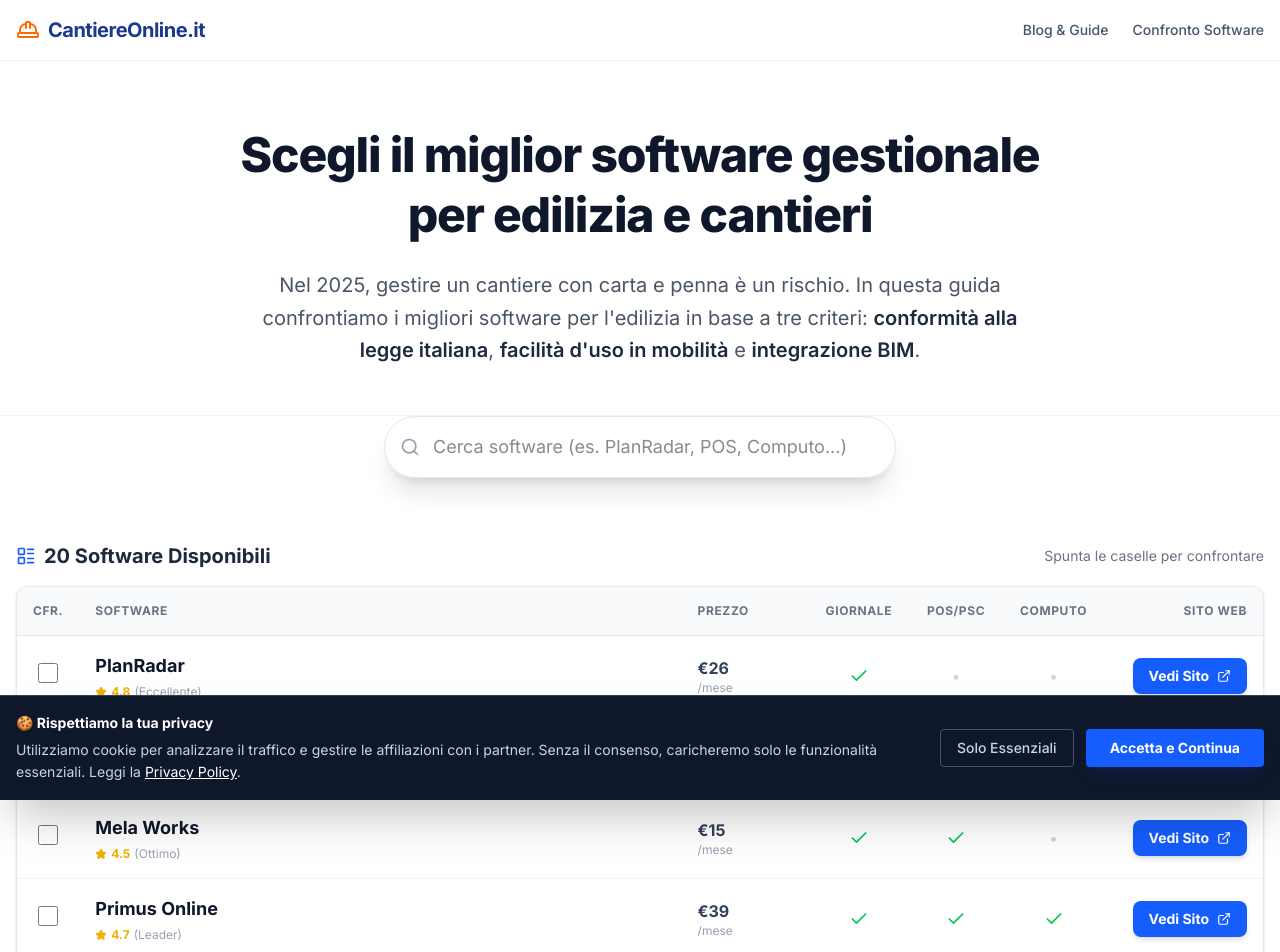
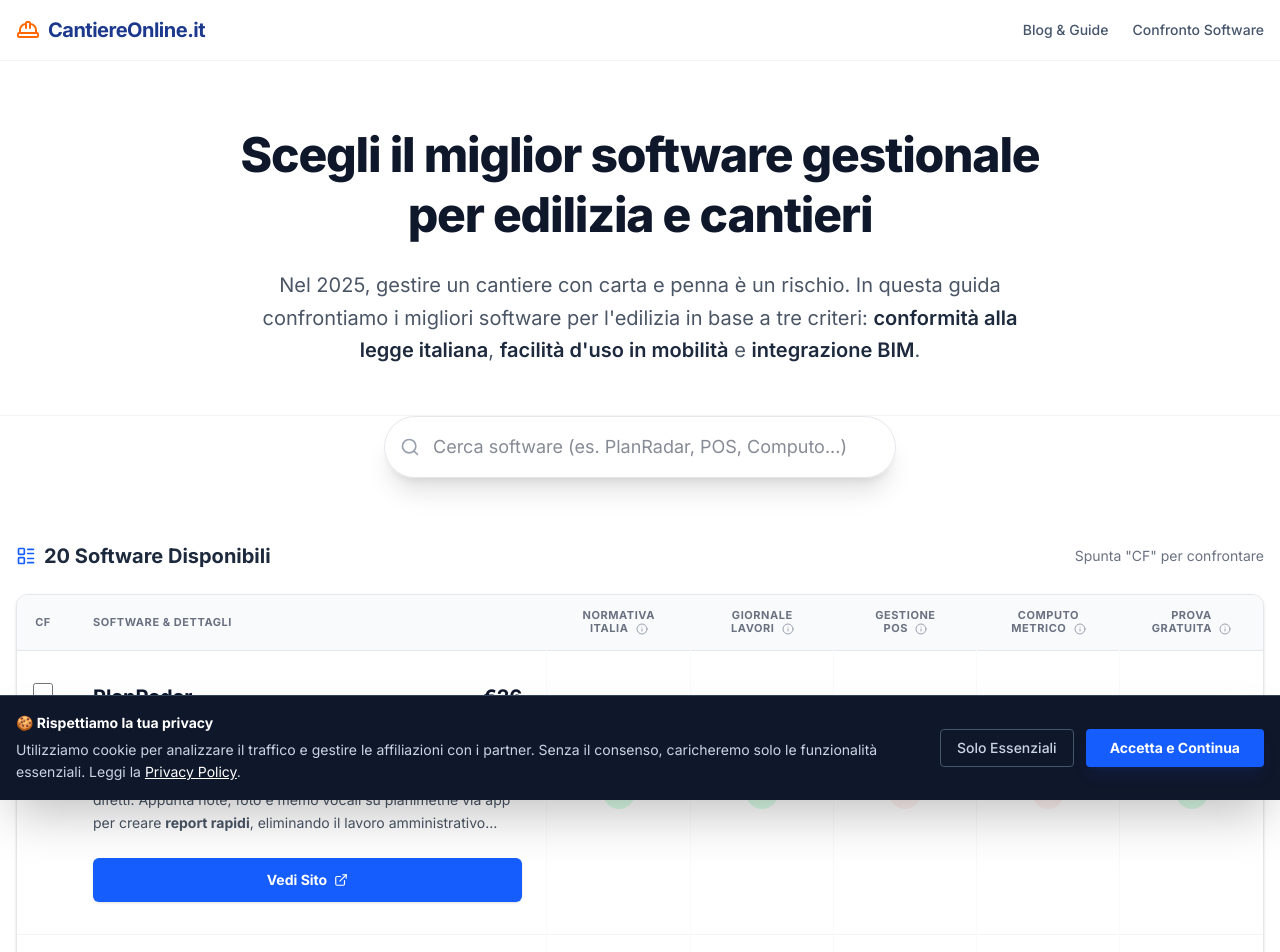
Before and after one commit to Mikymayk/cantiereonline, a Next.js app: page / in a window 1280 px wide. Shown: the top 952 px of the page. Built offline with nearby package versions, Linux system fonts and the light colour scheme.

Commit message:
la volta buona

```diff
--- a/components/SoftwareList.tsx
+++ b/components/SoftwareList.tsx
@@ -4,7 +4,7 @@
 import Link from 'next/link';
 import {
   Search, Check, X, Star, ExternalLink,
-  LayoutList, Scale, Trash2, ArrowRight
+  Scale, Trash2, Info, LayoutList
 } from 'lucide-react';
 import { softwareData } from '@/data/software';
 
@@ -13,7 +13,7 @@
   const [selectedIds, setSelectedIds] = useState<string[]>([]);
   const [showCompare, setShowCompare] = useState(false);
 
-  // Filtra i software in base alla ricerca
+  // Filtra i software
   const filteredSoftware = softwareData.filter(software =>
     software.name.toLowerCase().includes(searchTerm.toLowerCase()) ||
     software.description.toLowerCase().includes(searchTerm.toLowerCase())
@@ -32,8 +32,14 @@
     }
   };
 
-  // Dati per il Modale di Confronto
   const comparisonData = softwareData.filter(s => selectedIds.includes(s.id));
+
+  // Helper per renderizzare icone check/cross stile tabella
+  const StatusIcon = ({ active }: { active: boolean }) => (
+    <div className={`flex items-center justify-center w-8 h-8 rounded-full mx-auto ${active ? 'bg-green-100 text-green-600' : 'bg-red-50 text-red-400'}`}>
+      {active ? <Check size={18} strokeWidth={3} /> : <X size={18} strokeWidth={3} />}
+    </div>
+  );
 
   return (
     <>
@@ -51,7 +57,7 @@
           </div>
       </section>
 
-      {/* --- BARRA FLOTTANTE (Appare se selezioni checkbox) --- */}
+      {/* --- BARRA FLOTTANTE COMPARAZIONE --- */}
       {selectedIds.length > 0 && (
         <div className="fixed bottom-6 left-1/2 -translate-x-1/2 bg-slate-900 text-white px-6 py-3 rounded-full shadow-2xl z-50 flex items-center gap-4 animate-in slide-in-from-bottom-4">
           <span className="font-bold text-sm">{selectedIds.length} Selezionati</span>
@@ -59,7 +65,7 @@
             onClick={() => setShowCompare(true)}
             className="bg-blue-600 hover:bg-blue-500 text-white px-4 py-1.5 rounded-full font-bold text-sm transition-colors flex items-center gap-2"
           >
-            <Scale size={16}/> Confronta
+            <Scale size={16}/> Confronta Ora
           </button>
           <button onClick={() => setSelectedIds([])} className="text-slate-400 hover:text-white">
             <X size={18}/>
@@ -67,38 +73,36 @@
         </div>
       )}
 
-      {/* --- TABELLA COMPARATIVA --- */}
+      {/* --- TABELLA PRINCIPALE (STILE SCREENSHOT) --- */}
       <div id="confronto" className="max-w-7xl mx-auto px-4 py-8">
 
-        <div className="flex justify-between items-center mb-4">
+        <div className="flex justify-between items-center mb-6">
           <h3 className="font-bold text-xl text-slate-800 flex items-center gap-2">
             <LayoutList size={20} className="text-blue-600"/>
             {filteredSoftware.length} Software Disponibili
           </h3>
-          <span className="text-sm text-gray-500 hidden md:inline">Spunta le caselle per confrontare</span>
+          <span className="text-sm text-gray-500 hidden md:inline">Spunta "CF" per confrontare</span>
         </div>
 
         <div className="bg-white rounded-xl shadow-sm border border-gray-200 overflow-hidden">
-          <div className="overflow-x-auto">
           <table className="w-full text-left border-collapse">
             <thead>
-                <tr className="bg-gray-50 text-xs font-bold text-gray-500 uppercase tracking-wider border-b border-gray-200">
-                  <th className="p-4 w-12 text-center">Cfr.</th>
-                  <th className="p-4">Software</th>
-                  <th className="p-4 w-32">Prezzo</th>
-                  {/* Colonne Funzionalità Rapide */}
-                  <th className="p-4 w-24 text-center hidden md:table-cell">Giornale</th>
-                  <th className="p-4 w-24 text-center hidden md:table-cell">POS/PSC</th>
-                  <th className="p-4 w-24 text-center hidden md:table-cell">Computo</th>
-                  <th className="p-4 w-40 text-right">Sito Web</th>
+              <tr className="bg-gray-50 text-[11px] font-bold text-gray-500 uppercase tracking-wider border-b border-gray-200 h-14">
+                <th className="px-4 text-center w-12">CF</th>
+                <th className="px-6 py-3 w-[40%]">SOFTWARE & DETTAGLI</th>
+                <th className="px-2 py-3 text-center w-[12%] leading-tight">NORMATIVA<br/>ITALIA <Info size={12} className="inline text-gray-400 ml-1"/></th>
+                <th className="px-2 py-3 text-center w-[12%] leading-tight">GIORNALE<br/>LAVORI <Info size={12} className="inline text-gray-400 ml-1"/></th>
+                <th className="px-2 py-3 text-center w-[12%] leading-tight">GESTIONE<br/>POS <Info size={12} className="inline text-gray-400 ml-1"/></th>
+                <th className="px-2 py-3 text-center w-[12%] leading-tight">COMPUTO<br/>METRICO <Info size={12} className="inline text-gray-400 ml-1"/></th>
+                <th className="px-2 py-3 text-center w-[12%] leading-tight">PROVA<br/>GRATUITA <Info size={12} className="inline text-gray-400 ml-1"/></th>
               </tr>
             </thead>
             <tbody className="divide-y divide-gray-100">
               {filteredSoftware.map((sw) => (
-                  <tr key={sw.id} className={`hover:bg-blue-50/30 transition-colors ${selectedIds.includes(sw.id) ? 'bg-blue-50' : ''}`}>
+                <tr key={sw.id} className={`hover:bg-blue-50/20 transition-colors ${selectedIds.includes(sw.id) ? 'bg-blue-50' : ''}`}>
 
-                    {/* Checkbox Confronto */}
-                    <td className="p-4 text-center">
+                  {/* CHECKBOX */}
+                  <td className="px-4 py-6 text-center align-top pt-8">
                     <input
                       type="checkbox"
                       className="w-5 h-5 rounded border-gray-300 text-blue-600 focus:ring-blue-500 cursor-pointer"
@@ -107,53 +111,51 @@
                     />
                   </td>
 
-                    {/* Nome Software (LINK INTERNO) */}
-                    <td className="p-4">
-                      <div className="flex flex-col">
-                        <Link href={`/software/${sw.id}`} className="font-bold text-slate-900 text-lg hover:text-blue-600 hover:underline decoration-2 underline-offset-2 transition-all">
+                  {/* COLONNA PRINCIPALE (Nome, Prezzo, Descrizione, Bottone) */}
+                  <td className="px-6 py-8 align-top">
+                    <div className="flex justify-between items-start mb-2">
+                      <Link href={`/software/${sw.id}`} className="text-xl font-bold text-slate-900 hover:text-blue-600 hover:underline">
                         {sw.name}
                       </Link>
-                        <div className="flex items-center gap-1 text-yellow-500 text-xs mt-1">
-                          <Star size={12} fill="currentColor"/>
-                          <span className="font-bold">{sw.rating}</span>
-                          <span className="text-gray-400 font-normal">({sw.reviews})</span>
+                      <div className="text-right">
+                        <div className="text-xl font-bold text-slate-900">{sw.price}</div>
+                        <div className="text-[10px] text-gray-500 font-bold uppercase tracking-wide">{sw.paymentType}</div>
                       </div>
                     </div>
-                    </td>
 
-                    {/* Prezzo */}
-                    <td className="p-4">
-                      <div className="font-bold text-slate-700">{sw.price}</div>
-                      <div className="text-xs text-gray-400">{sw.paymentType}</div>
-                    </td>
+                    <div className="flex items-center gap-1 mb-4">
+                       <div className="flex text-yellow-400">
+                          {[...Array(5)].map((_, i) => (
+                            <Star key={i} size={14} fill={i < Math.floor(sw.rating) ? "currentColor" : "none"} className={i < Math.floor(sw.rating) ? "" : "text-gray-300"} />
+                          ))}
+                       </div>
+                       <span className="text-xs font-bold text-slate-700">{sw.rating}</span>
+                    </div>
 
-                    {/* Icone Funzionalità */}
-                    <td className="p-4 text-center hidden md:table-cell">
-                      {sw.features.giornale_lavori ? <Check size={20} className="mx-auto text-green-500"/> : <span className="text-gray-300">•</span>}
-                    </td>
-                    <td className="p-4 text-center hidden md:table-cell">
-                      {sw.features.pos_psc ? <Check size={20} className="mx-auto text-green-500"/> : <span className="text-gray-300">•</span>}
-                    </td>
-                    <td className="p-4 text-center hidden md:table-cell">
-                      {sw.features.computo_metrico ? <Check size={20} className="mx-auto text-green-500"/> : <span className="text-gray-300">•</span>}
-                    </td>
+                    {/* DESCRIZIONE (Ripristinata) */}
+                    <p className="text-sm text-gray-600 leading-relaxed mb-6 line-clamp-3" dangerouslySetInnerHTML={{ __html: sw.description }} />
 
-                    {/* Pulsante Sito Esterno (UNICO PULSANTE) */}
-                    <td className="p-4 text-right">
+                    {/* BOTTONE BLU GRANDE */}
                     <a
                       href={sw.website}
                       target="_blank"
                       rel="noopener noreferrer"
-                        className="inline-flex items-center gap-2 bg-blue-600 hover:bg-blue-700 text-white px-4 py-2 rounded-lg font-bold text-sm shadow-md transition-all"
+                      className="block w-full bg-blue-600 hover:bg-blue-700 text-white text-center py-3 rounded-md font-bold text-sm transition-colors shadow-sm"
                     >
-                        Vedi Sito <ExternalLink size={14}/>
+                      Vedi Sito <ExternalLink size={14} className="inline ml-1 mb-0.5"/>
                     </a>
                   </td>
+
+                  {/* COLONNE FEATURE (Icone Centrate) */}
+                  <td className="align-middle text-center border-l border-gray-50"><StatusIcon active={sw.features.conformita_ita} /></td>
+                  <td className="align-middle text-center border-l border-gray-50"><StatusIcon active={sw.features.giornale_lavori} /></td>
+                  <td className="align-middle text-center border-l border-gray-50"><StatusIcon active={sw.features.pos_psc} /></td>
+                  <td className="align-middle text-center border-l border-gray-50"><StatusIcon active={sw.features.computo_metrico} /></td>
+                  <td className="align-middle text-center border-l border-gray-50"><StatusIcon active={sw.features.free_trial} /></td>
                 </tr>
               ))}
             </tbody>
           </table>
-          </div>
 
           {filteredSoftware.length === 0 && (
             <div className="p-12 text-center text-gray-500">
@@ -163,7 +165,7 @@
         </div>
       </div>
 
-      {/* --- MODALE CONFRONTO COMPLETO --- */}
+      {/* --- MODALE CONFRONTO DETTAGLIATO (Fix Richiesti) --- */}
       {showCompare && (
         <div className="fixed inset-0 bg-white z-[100] overflow-y-auto animate-in fade-in duration-200">
           <div className="max-w-7xl mx-auto px-4 py-8">
@@ -188,17 +190,34 @@
               <div className="bg-slate-50 p-4 border-b border-r border-gray-200 font-bold text-slate-500 flex items-end pb-2">
                 Caratteristica
               </div>
+
               {comparisonData.map(sw => (
                 <div key={sw.id} className="bg-slate-50 p-4 border-b border-r border-gray-200 text-center relative group">
                   <button onClick={() => toggleSelection(sw.id)} className="absolute top-2 right-2 text-gray-300 hover:text-red-500">
                     <Trash2 size={16}/>
                   </button>
+
+                  {/* Nome Software */}
                   <Link href={`/software/${sw.id}`} className="font-extrabold text-lg text-slate-900 mb-1 hover:text-blue-600 hover:underline block">
                     {sw.name}
                   </Link>
-                  <div className="text-blue-600 font-bold">{sw.price}</div>
+
+                  {/* Prezzo + Periodo (FIX: Aggiunto paymentType) */}
+                  <div className="text-blue-600 font-bold mb-3">
+                    {sw.price} <span className="text-xs text-gray-500 font-normal">{sw.paymentType}</span>
+                  </div>
+
+                  {/* Bottone Sito (FIX: Aggiunto bottone blu) */}
+                  <a
+                    href={sw.website}
+                    target="_blank"
+                    className="block w-full bg-blue-600 text-white text-xs font-bold py-2 rounded hover:bg-blue-700 transition-colors"
+                  >
+                    Vedi Sito
+                  </a>
                 </div>
               ))}
+
               {/* Filler colonne vuote */}
               {[...Array(3 - comparisonData.length)].map((_, i) => (
                 <div key={i} className="bg-slate-50 border-b border-r border-gray-200 hidden md:block"></div>
```
Lines whose indentation alone changed are shown as unchanged.
